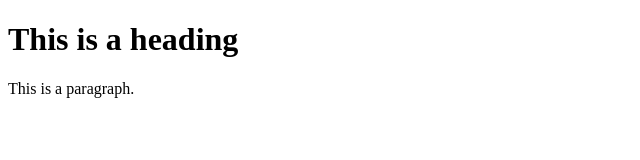
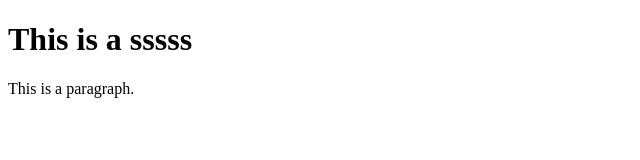
Before and after one commit to sssssprker18/halo, a plain HTML site: page index.html in a window 1280 px wide. Shown: the whole page, without its empty margins (0-640 px from the left). Drawn offline with Linux system fonts and the light colour scheme.

Commit message:
Update index.html

```diff
--- a/index.html
+++ b/index.html
@@ -3,7 +3,7 @@
 <title>HTML Tutorial</title>
 <body>
 
-<h1>This is a heading</h1>
+<h1>This is a sssss</h1>
 <p>This is a paragraph.</p>
 
 </body>
```
